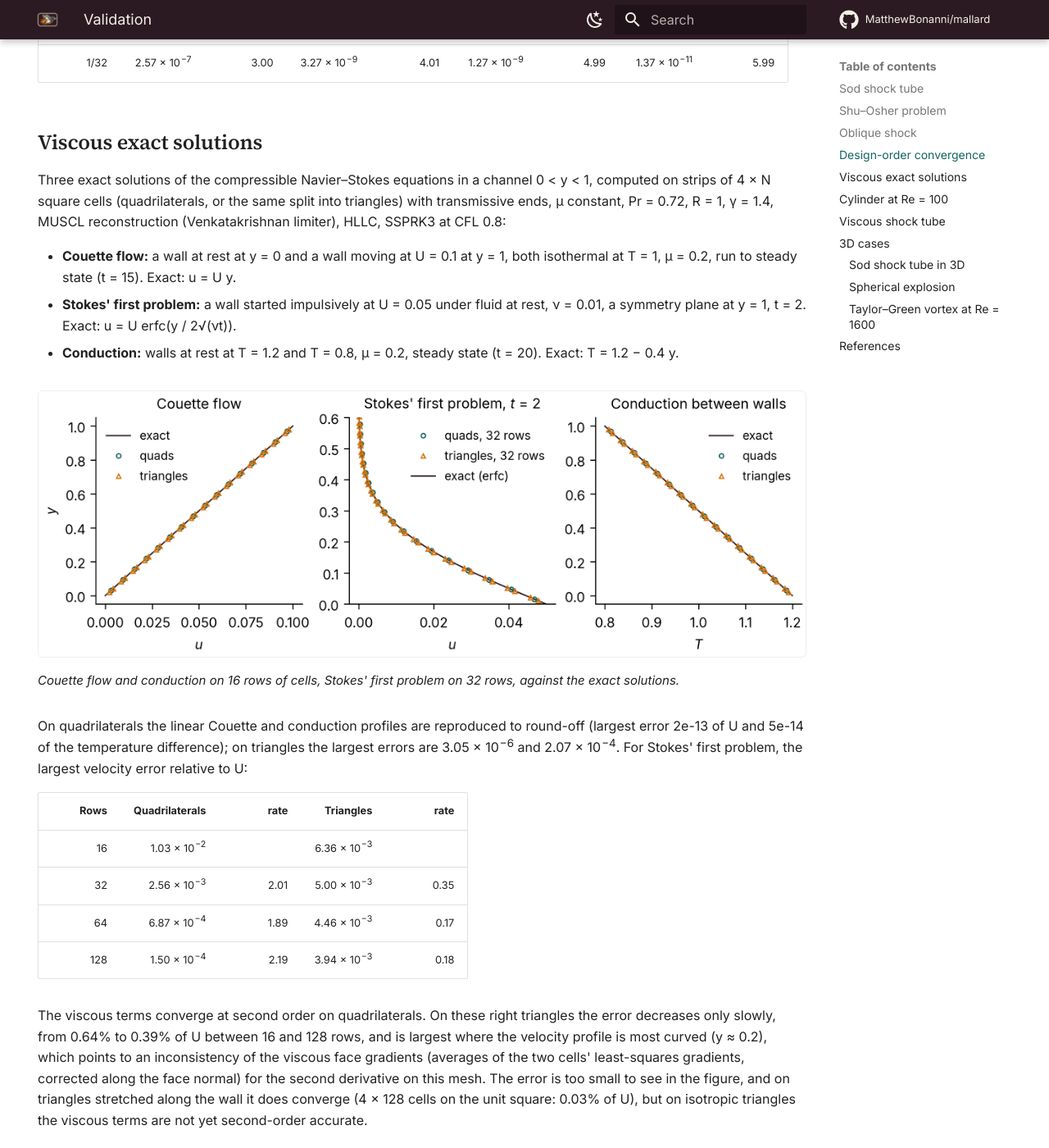
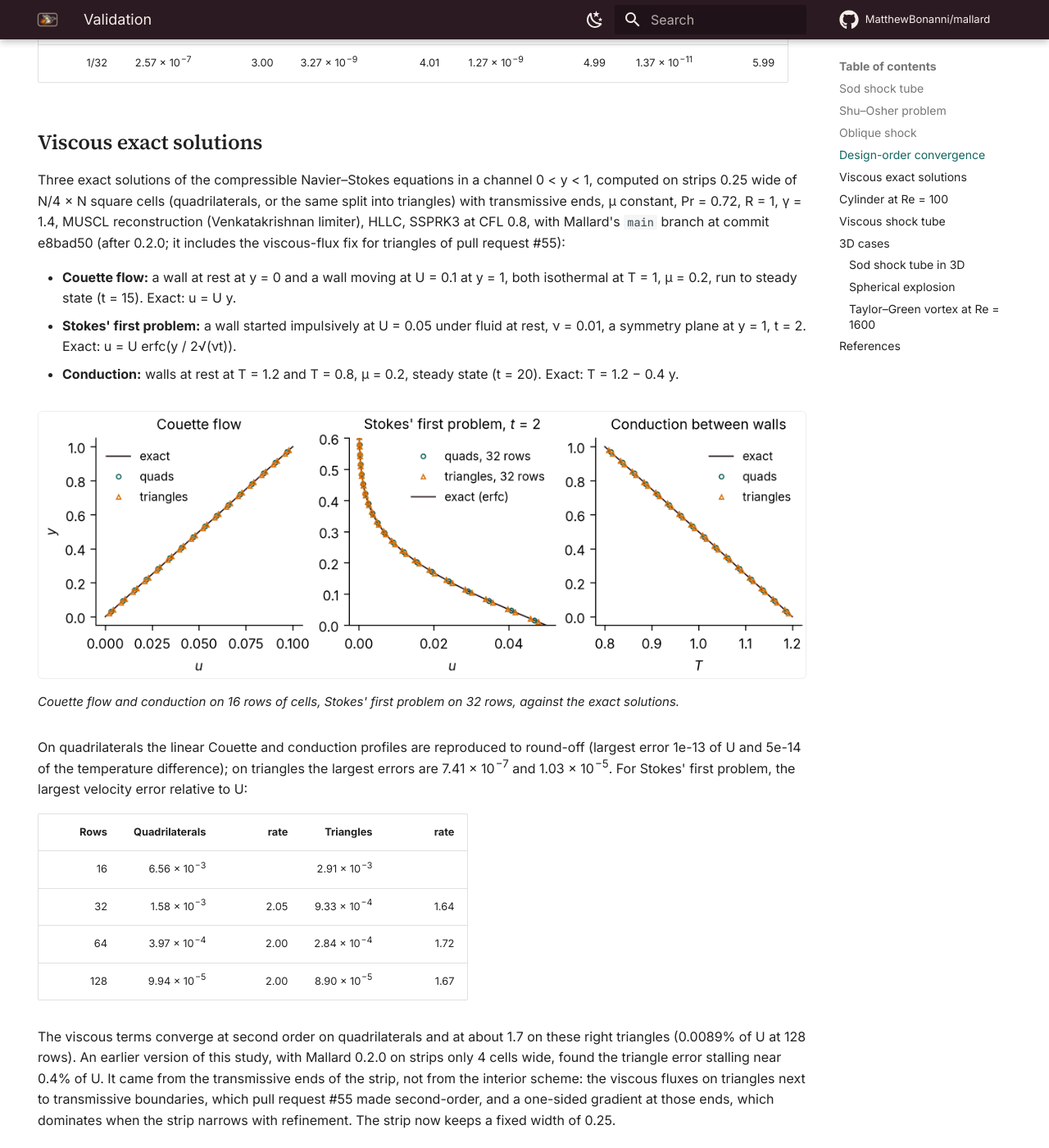
Before and after one commit to MatthewBonanni/mallard-website, an MkDocs documentation site: the page built from content/validation.md, in a window 1280 px wide and 1400 px high, scrolled down 5924 px. Shown: the whole window at 82% size. Built offline with MkDocs 1.6.1 and Material for MkDocs 9.7.7, drawn with Linux system fonts in a browser that asks for light colours; comment, search, counter and statistics services are not loaded; some of the changed text lies outside the part shown.

Commit message:
Viscous validation on main with a fixed-width strip; bitwise rank independence
- Stokes' first problem now runs on strips 0.25 wide (N/4 x N cells) with
  Mallard main e8bad50, which has the triangle viscous-flux fix (#55):
  second order on quads, 1.7 on triangles (0.0089% of U at 128 rows). The
  section explains why the 0.2.0 result stalled and why the width changed.
- Running in parallel: restart files are byte-identical on 1 and 3 ranks and
  after a 3-rank restart continued on 2 ranks (checked on e8bad50); force sums
  can still differ in the last digits.

Co-Authored-By: Claude Opus 5.5 <noreply@anthropic.com>

```diff
--- a/content/validation.md
+++ b/content/validation.md
@@ -15,7 +15,7 @@ Each result on this page comes from a run of Mallard 0.2.0 (double precision), u
 | [Shu–Osher problem](#shu-osher-problem) | L<sub>1</sub> density difference, 400 / 800 cells | 0.26 / 0.12 | WENO5 at 12,800 cells; WENO5 at the same resolution: 0.29 / 0.10 |
 | [Oblique shock](#oblique-shock) | shock angle, pressure ratio | 42.82°, 1.4984 | 42.82°, 1.4984 (theory) |
 | [Isentropic vortex](#design-order-convergence) | order of accuracy, TENO-E orders 3–6 | 2.99, 4.02, 4.98, 6.03 (quads); 3.00, 4.01, 4.99, 5.99 (triangles) | 3, 4, 5, 6 |
-| [Viscous exact solutions](#viscous-exact-solutions) | Stokes' first problem: order of accuracy, largest error at 128 rows | second order, 0.015% of U (quads); 0.39% of U, converging slowly (triangles) | exact solution |
+| [Viscous exact solutions](#viscous-exact-solutions) | Stokes' first problem: order of accuracy, largest error at 128 rows (`main`) | second order, 0.0099% of U (quads); order 1.7, 0.0089% of U (triangles) | exact solution |
 | [Cylinder, Re = 100](#cylinder-at-re-100) | St, mean C<sub>D</sub>, C<sub>L</sub> amplitude | 0.164, 1.365, 0.330 | 0.164–0.165, 1.33–1.35, 0.33–0.34 |
 | [Spherical explosion](#spherical-explosion) (3D, `main`) | mean density difference, 64³ hexahedra | 0.004 | 1D radial solution, 4000 cells |
 | [Taylor–Green vortex, Re = 1600](#taylor-green-vortex) (3D, `main`) | peak kinetic-energy dissipation rate, at t | 0.01302 at 8.12 (128³ equivalent) | 0.01286 at 8.97 (512³ spectral DNS) |
@@ -116,7 +116,7 @@ Every order converges at its design rate on both meshes: between the two finest
 
 ## Viscous exact solutions {#viscous-exact-solutions}
 
-Three exact solutions of the compressible Navier–Stokes equations in a channel 0 < y < 1, computed on strips of 4 × N square cells (quadrilaterals, or the same split into triangles) with transmissive ends, μ constant, Pr = 0.72, R = 1, γ = 1.4, MUSCL reconstruction (Venkatakrishnan limiter), HLLC, SSPRK3 at CFL 0.8:
+Three exact solutions of the compressible Navier–Stokes equations in a channel 0 < y < 1, computed on strips 0.25 wide of N/4 × N square cells (quadrilaterals, or the same split into triangles) with transmissive ends, μ constant, Pr = 0.72, R = 1, γ = 1.4, MUSCL reconstruction (Venkatakrishnan limiter), HLLC, SSPRK3 at CFL 0.8, with Mallard's `main` branch at commit e8bad50 (after 0.2.0; it includes the viscous-flux fix for triangles of pull request #55):
 
 - **Couette flow:** a wall at rest at y = 0 and a wall moving at U = 0.1 at y = 1, both isothermal at T = 1, μ = 0.2, run to steady state (t = 15). Exact: u = U y.
 - **Stokes' first problem:** a wall started impulsively at U = 0.05 under fluid at rest, ν = 0.01, a symmetry plane at y = 1, t = 2. Exact: u = U erfc(y / 2√(νt)).
@@ -127,16 +127,16 @@ Three exact solutions of the compressible Navier–Stokes equations in a channel
 <figcaption>Couette flow and conduction on 16 rows of cells, Stokes' first problem on 32 rows, against the exact solutions.</figcaption>
 </figure>
 
-On quadrilaterals the linear Couette and conduction profiles are reproduced to round-off (largest error 2e-13 of U and 5e-14 of the temperature difference); on triangles the largest errors are 3.05 × 10<sup>−6</sup> and 2.07 × 10<sup>−4</sup>. For Stokes' first problem, the largest velocity error relative to U:
+On quadrilaterals the linear Couette and conduction profiles are reproduced to round-off (largest error 1e-13 of U and 5e-14 of the temperature difference); on triangles the largest errors are 7.41 × 10<sup>−7</sup> and 1.03 × 10<sup>−5</sup>. For Stokes' first problem, the largest velocity error relative to U:
 
 | Rows | Quadrilaterals | rate | Triangles | rate |
 |---:|---:|---:|---:|---:|
-| 16 | 1.03 × 10<sup>−2</sup> |  | 6.36 × 10<sup>−3</sup> |  |
-| 32 | 2.56 × 10<sup>−3</sup> | 2.01 | 5.00 × 10<sup>−3</sup> | 0.35 |
-| 64 | 6.87 × 10<sup>−4</sup> | 1.89 | 4.46 × 10<sup>−3</sup> | 0.17 |
-| 128 | 1.50 × 10<sup>−4</sup> | 2.19 | 3.94 × 10<sup>−3</sup> | 0.18 |
+| 16 | 6.56 × 10<sup>−3</sup> |  | 2.91 × 10<sup>−3</sup> |  |
+| 32 | 1.58 × 10<sup>−3</sup> | 2.05 | 9.33 × 10<sup>−4</sup> | 1.64 |
+| 64 | 3.97 × 10<sup>−4</sup> | 2.00 | 2.84 × 10<sup>−4</sup> | 1.72 |
+| 128 | 9.94 × 10<sup>−5</sup> | 2.00 | 8.90 × 10<sup>−5</sup> | 1.67 |
 
-The viscous terms converge at second order on quadrilaterals. On these right triangles the error decreases only slowly, from 0.64% to 0.39% of U between 16 and 128 rows, and is largest where the velocity profile is most curved (y ≈ 0.2), which points to an inconsistency of the viscous face gradients (averages of the two cells' least-squares gradients, corrected along the face normal) for the second derivative on this mesh. The error is too small to see in the figure, and on triangles stretched along the wall it does converge (4 × 128 cells on the unit square: 0.03% of U), but on isotropic triangles the viscous terms are not yet second-order accurate.
+The viscous terms converge at second order on quadrilaterals and at about 1.7 on these right triangles (0.0089% of U at 128 rows). An earlier version of this study, with Mallard 0.2.0 on strips only 4 cells wide, found the triangle error stalling near 0.4% of U. It came from the transmissive ends of the strip, not from the interior scheme: the viscous fluxes on triangles next to transmissive boundaries, which pull request #55 made second-order, and a one-sided gradient at those ends, which dominates when the strip narrows with refinement. The strip now keeps a fixed width of 0.25.
 
 ## Cylinder at Re = 100 {#cylinder-at-re-100}
 
```
Also changed, not shown: content/docs/parallel.md (+3 -3 lines), content/validation/viscous.png, 1 other file.
